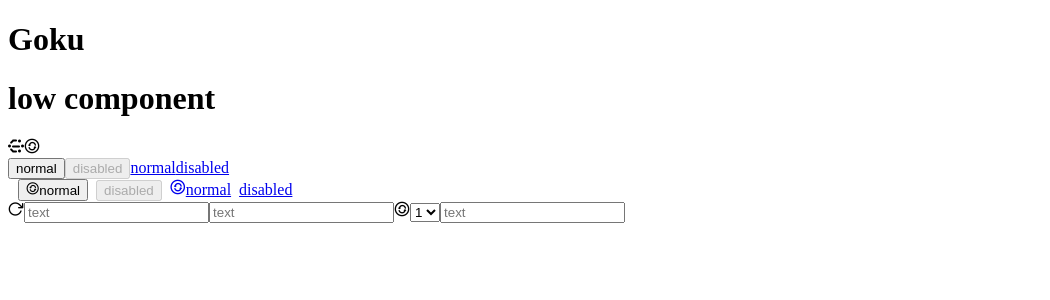
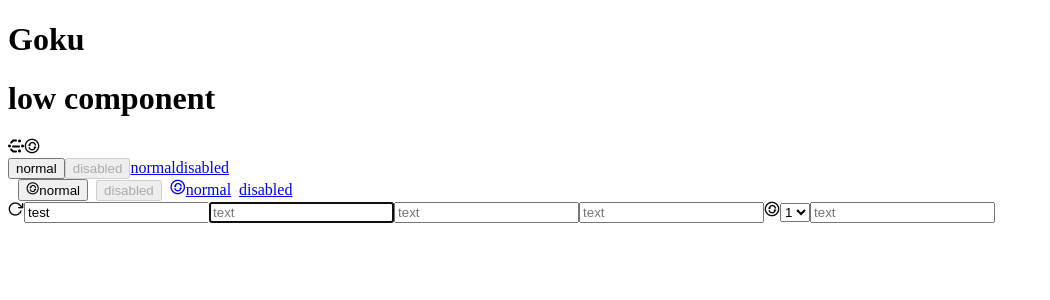
Before and after one commit to poplark/Goku, a React app: page / in a window 1280 px wide. Shown: the top 300 px of the page, without its empty margins (0-1050 px from the left). Built offline with nearby package versions, Linux system fonts and the light colour scheme.

Commit message:
input component - add onPressEnter handler

```diff
--- a/example/js/components/input/index.jsx
+++ b/example/js/components/input/index.jsx
@@ -23,6 +23,12 @@
             inputValue: null
         })
     }
+    handlePressEnter = e => {
+        console.log(e.keyCode);
+        this.setState({
+            inputValue: null
+        })
+    }
 
     render() {
         let reloadIcon = <Icon type="reload"/>;
@@ -32,8 +38,17 @@
         return (
             <div>
                 <Input placeholder="text"
+                    defaultValue="test"
+                    prefix={reloadIcon}
+                    onClick={this.handleClick}
+                    onChange={this.handleChange}/>
+                <Input placeholder="text"
+                    autoFocus={true}
                     value={inputValue}
-                    prefix={reloadIcon}
+                    onPressEnter={this.handlePressEnter}
+                    onChange={this.handleChange}/>
+                <Input type="password" placeholder="text"
+                    value={inputValue}
                     onClick={this.handleClick}
                     onChange={this.handleChange}/>
                 <Input placeholder="text"
--- a/src/components/input/Input.jsx
+++ b/src/components/input/Input.jsx
@@ -49,23 +49,22 @@
         disabled: false,
     }
 
-    constructor(props) {
-        super(props);
-        let { defaultValue, value } = props;
-        this.state = {
-            value: defaultValue || value || ''
+    /*
+    focus() {
+        this.input.focus();
+    }
+    blur() {
+        this.input.blur();
+    }
+    */
+
+    handleKeyDown = e => {
+        const { onPressEnter, onKeyDown } = this.props;
+        if(e.keyCode === 13 && onPressEnter) {
+            onPressEnter(e);
         }
-    }
-
-    componentDidMount() {
-    }
-    componentWillReceiveProps(nextProps) {
-        let oldValue = this.props.value;
-        let { value } = nextProps;
-        if(oldValue !== value) {
-            this.setState({
-                value: value || ''
-            })
+        if(onKeyDown) {
+            onKeyDown(e);
         }
     }
 
```
